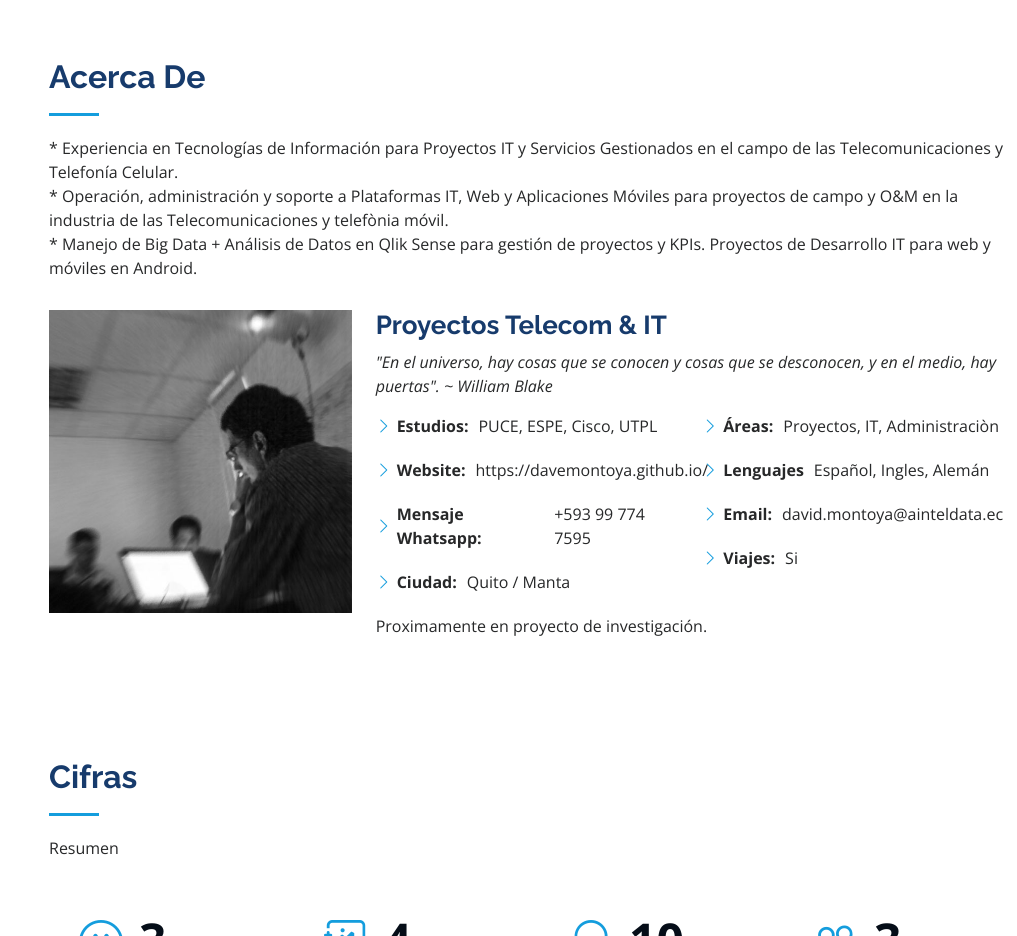
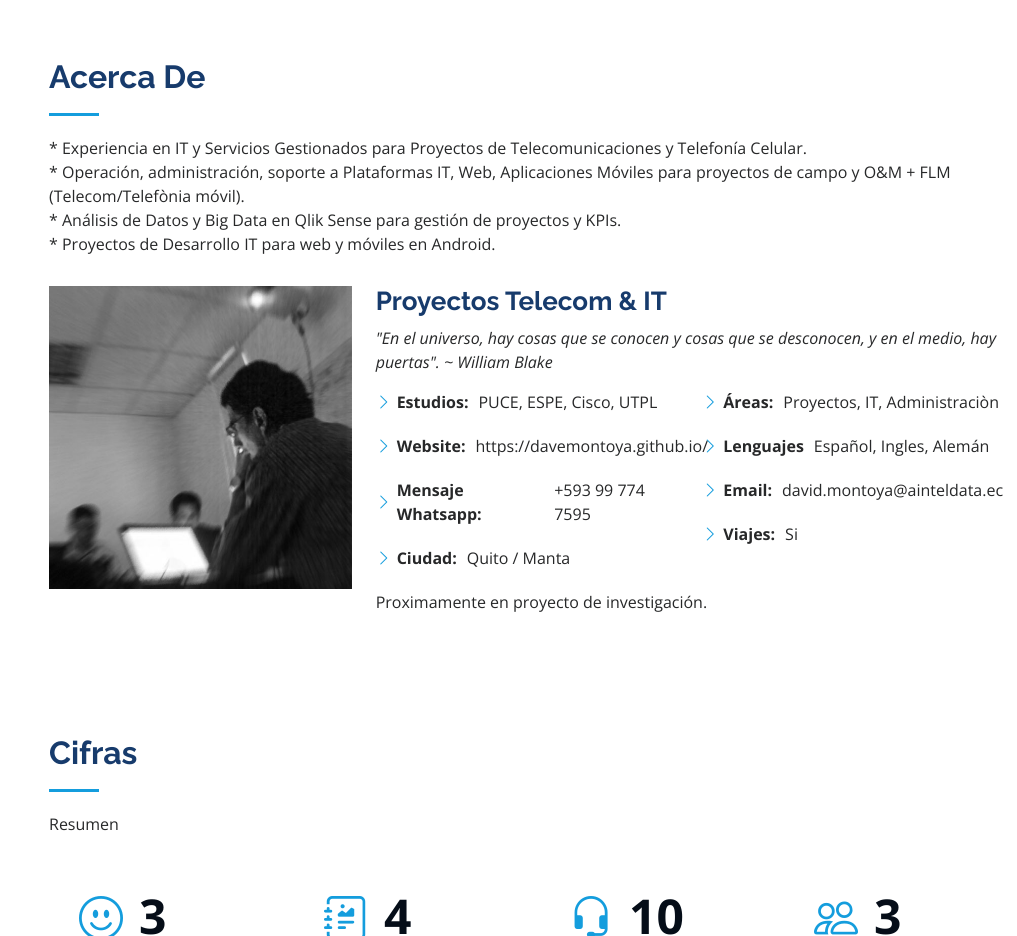
Before and after one commit to DaveMontoya/davemontoya.github.io, a plain HTML site: page index.html in a window 1280 px wide. Shown: the part 802-1738 px from the top of the page, without its empty margins (263-1280 px from the left). Drawn offline with nearby package versions, Linux system fonts and the light colour scheme.

Commit message:
Update index.html

```diff
--- a/index.html
+++ b/index.html
@@ -88,9 +88,10 @@
 
         <div class="section-title">
           <h2>Acerca De</h2>
-          <p>* Experiencia en Tecnologías de Información para Proyectos IT y Servicios Gestionados en el campo de las Telecomunicaciones y Telefonía Celular.</p>
-	  <p>* Operación, administración y soporte a Plataformas IT, Web y Aplicaciones Móviles para proyectos de campo y O&M en la industria de las Telecomunicaciones y telefònia móvil.</p>
-	  <p>* Manejo de Big Data + Análisis de Datos en Qlik Sense para gestión de proyectos y KPIs. Proyectos de Desarrollo IT para web y móviles en Android.</p>
+          <p>* Experiencia en IT y Servicios Gestionados para Proyectos de Telecomunicaciones y Telefonía Celular.</p>
+	  <p>* Operación, administración, soporte a Plataformas IT, Web, Aplicaciones Móviles para proyectos de campo y O&M + FLM (Telecom/Telefònia móvil).</p>
+	  <p>* Análisis de Datos y Big Data en Qlik Sense para gestión de proyectos y KPIs.</p>
+	  <p>* Proyectos de Desarrollo IT para web y móviles en Android.</p>
         </div>
 
         <div class="row">
```
